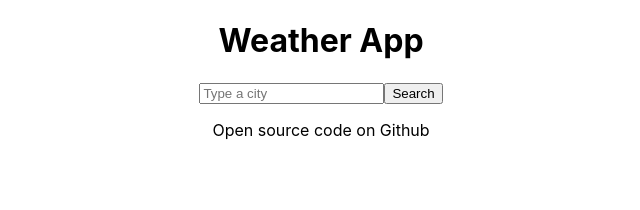
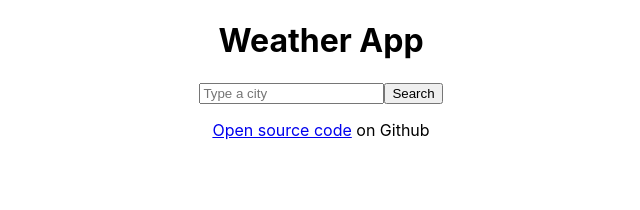
Before and after one commit to KethyI/weather-react, a React (Create React App) app: page / in a window 1280 px wide. Shown: the top 210 px of the page, without its empty margins (319-959 px from the left). Built offline with nearby package versions, Linux system fonts and the light colour scheme.

Commit message:
changed link at the end

```diff
--- a/src/App.js
+++ b/src/App.js
@@ -41,8 +41,10 @@ function App() {
       <Current data={data} />
       <p>
         {" "}
-        <a src='https://github.com/KethyI/weather-react'>Open source code</a> on
-        Github
+        <a href='https://github.com/KethyI/weather-react'>
+          Open source code
+        </a>{" "}
+        on Github
       </p>
     </div>
   );
--- a/src/Current.js
+++ b/src/Current.js
@@ -22,6 +22,7 @@ export default function Current(props) {
         <div className='col'>
           <img
             src={`https://openweathermap.org/img/wn/${props.data.weather[0].icon}@2x.png`}
+            alt={props.data.weather[0].description}
           />
         </div>
       </div>
```
